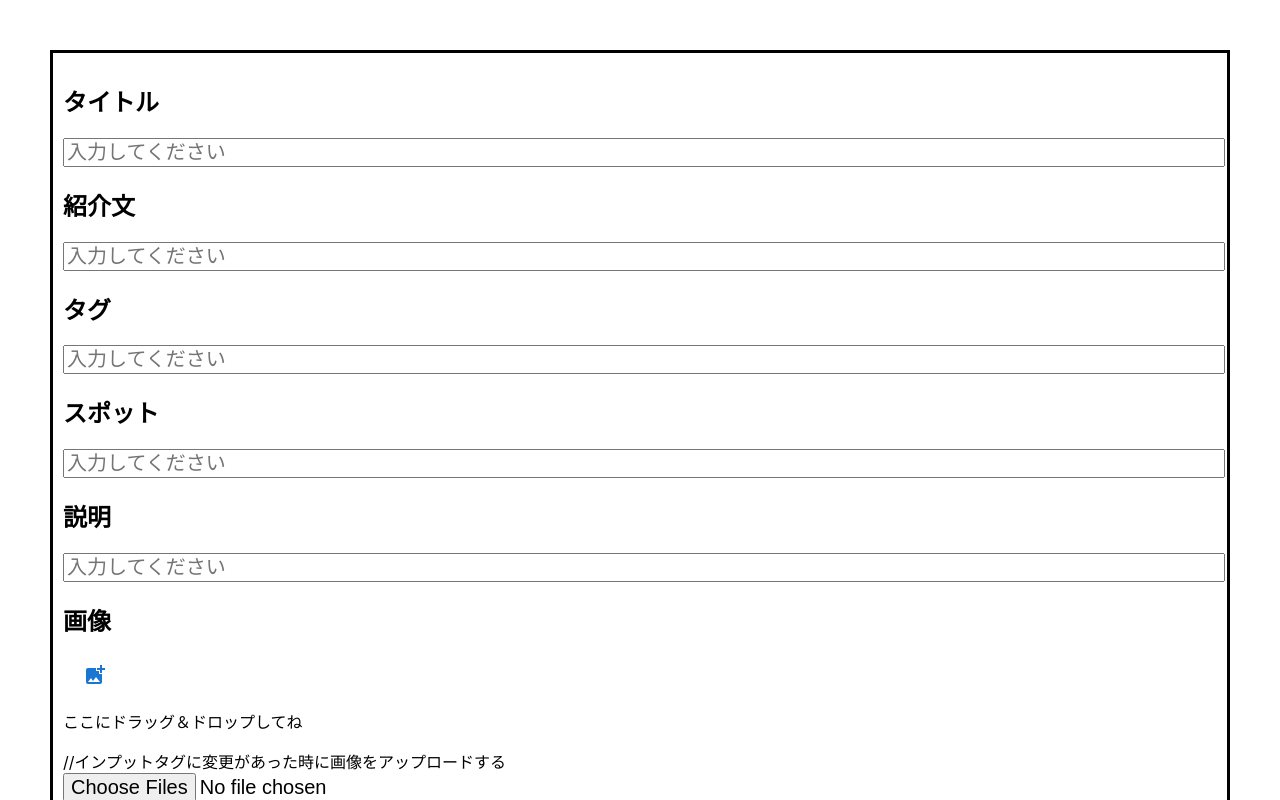
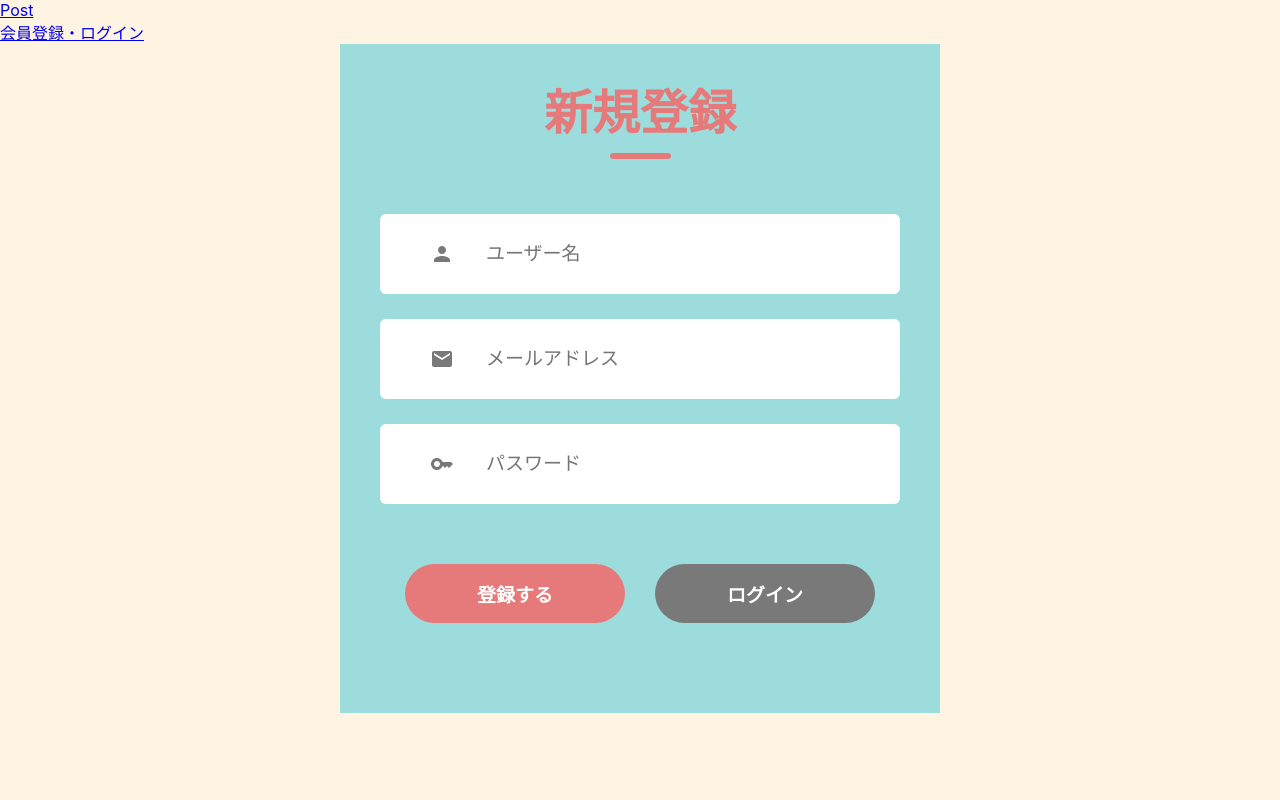
Before and after one commit to WaffleCollege/myway, a React (Create React App) app: page /SignUp_LogIn in a window 1280 px wide. Shown: the top 800 px of the page. Built offline with nearby package versions, Linux system fonts and the light colour scheme.

Commit message:
新規登録、ログインページ完成

```diff
--- a/public/index.html
+++ b/public/index.html
@@ -24,7 +24,7 @@
       work correctly both with client-side routing and a non-root public URL.
       Learn how to configure a non-root public URL by running `npm run build`.
     -->
-    <title>React App</title>
+    <title>My Way</title>
   </head>
   <body>
     <noscript>You need to enable JavaScript to run this app.</noscript>
--- a/src/App.js
+++ b/src/App.js
@@ -1,12 +1,24 @@
 import { BrowserRouter, Link, Route, Routes } from "react-router-dom";
 import './App.css';
+
 import Post from './components/post/Post';
+import SignUpLogIn from "./components/SignUp_logIn/SignUpLogIn";
 
 function App() {
   return (
-      <div className="app">
-        <Post/>
+    <BrowserRouter>
+     <div className="app">
+        <Link to="/">Post</Link>
+          <br />
+        <Link to="/SignUp_logIn">会員登録・ログイン</Link>
+
+
+        <Routes>
+          <Route path = "/" element = {<Post />}/>
+          <Route path = "/SignUp_LogIn" element={<SignUpLogIn />}/>
+        </Routes>
       </div>
+    </BrowserRouter>
   );
 }
 
--- /dev/null
+++ b/src/components/SignUp_logIn/SignUpLogIn.css
@@ -0,0 +1,107 @@
+/* カラー：#7EC2C2, #9DDCDC, #FFF4E1, #E67A7A */
+#signup-wrapper{
+    margin-top: 0;
+}
+
+.container{
+    display: flex;
+    flex-direction: column;
+    margin: auto;
+    margin-top: 200px;
+    width: 600px;
+    background: #9DDCDC;
+    padding-bottom: 30px;
+}
+
+.header{
+    display:flex;
+    flex-direction: column;
+    align-items: center;
+    gap: 9px;
+    width: 100%;
+    margin-top: 30px;
+}
+
+.text{
+    color: #E67A7A;
+    font-size: 48px;
+    font-weight: 700;
+}
+
+.underline{
+    width: 61px;
+    height: 6px;
+    background-color: #E67A7A;
+    border-radius: 9px;
+}
+
+.inputs{
+    margin-top: 55px;
+    display: flex;
+    flex-direction: column;
+    gap: 25px;
+}
+
+.input{
+    display: flex;
+    align-items: center;
+    margin: auto;
+    width: 480px;
+    height: 80px;
+    background: #fff;
+    border-radius: 6px;
+    padding:0 20px;
+}
+
+.input .img{
+    margin: 0px 30px;
+    display: flex;
+    color: #797979;
+}
+
+.input input{
+    height: 50px;
+    width: 400px;
+    background: transparent;
+    border: none;
+    outline: none;
+    color: #797979;
+    font-size: 19px;
+}
+
+.forget-password{
+    padding-left: 62px;
+    margin-top: 27px;
+    color: #797979;
+    font-size: 18px;
+}
+
+.forget-password span{
+    color: #E67A7A;
+    cursor: pointer;
+}
+
+.submit-container{
+    display: flex;
+    gap: 30px;
+    margin: 60px auto;
+}
+
+.submit{
+    display: flex;
+    justify-content: center;
+    align-items: center;
+    width: 220px;
+    height: 59px;
+    color: #fff;
+    background: #E67A7A;
+    border-radius: 50px;
+    font-size: 19px;
+    font-weight: 700;
+    cursor: pointer;
+}
+
+.gray{
+    background: #797979;
+    color: #fff;
+}
--- /dev/null
+++ b/src/components/SignUp_logIn/SignUpLogIn.js
@@ -0,0 +1,60 @@
+import React, { useState } from 'react'
+import "./SignUpLogIn.css";
+
+import EmailIcon from '@mui/icons-material/Email';
+import UserIcon from '@mui/icons-material/Person';
+import PasswordIcon from '@mui/icons-material/Key';
+
+function SignUpLogIn() {
+
+  const [action,setAction] = useState("新規登録")
+
+  return (
+    <div className='container' id="signup-wrapper">
+      <div className='header'>
+        <div className='text'>{action}</div>
+        <div className='underline'></div>
+      </div>
+
+      <div className='inputs'>
+        {action === "ログイン"?<div></div>:
+          <div className='input'>
+            <div className='img'>
+              <UserIcon/>
+            </div>
+            <input type='text'placeholder='ユーザー名'/>
+          </div>
+        }
+
+        <div className='input'>
+        <div className='img'>
+          <EmailIcon/>
+        </div>
+        <input type='email' placeholder='メールアドレス'/>
+        </div>
+
+        <div className='input'>
+        <div className='img'>
+          <PasswordIcon/>
+        </div>
+        <input type='password' placeholder='パスワード'/>
+        </div>
+      </div>
+
+      {action==="新規登録"?<div></div>:
+        <div className='forget-password'>パスワードを忘れてしまった場合：<span>クリックして下さい</span>
+        </div>
+      }
+
+
+      <div className='submit-container'>
+        <div className={action==="ログイン"?"submit gray":"submit"}
+          onClick={()=>{setAction("新規登録")}}>登録する</div>
+        <div className={action==="新規登録"?"submit gray":"submit"}
+          onClick={()=>{setAction("ログイン")}}>ログイン</div>
+      </div>
+    </div>
+  );
+}
+
+export default SignUpLogIn
--- a/src/index.css
+++ b/src/index.css
@@ -5,6 +5,7 @@ body {
     sans-serif;
   -webkit-font-smoothing: antialiased;
   -moz-osx-font-smoothing: grayscale;
+  background:#FFF4E1;
 }
 
 code {
```
Also changed, not shown: 2 other files (tests, documents, lock files or other folders).
